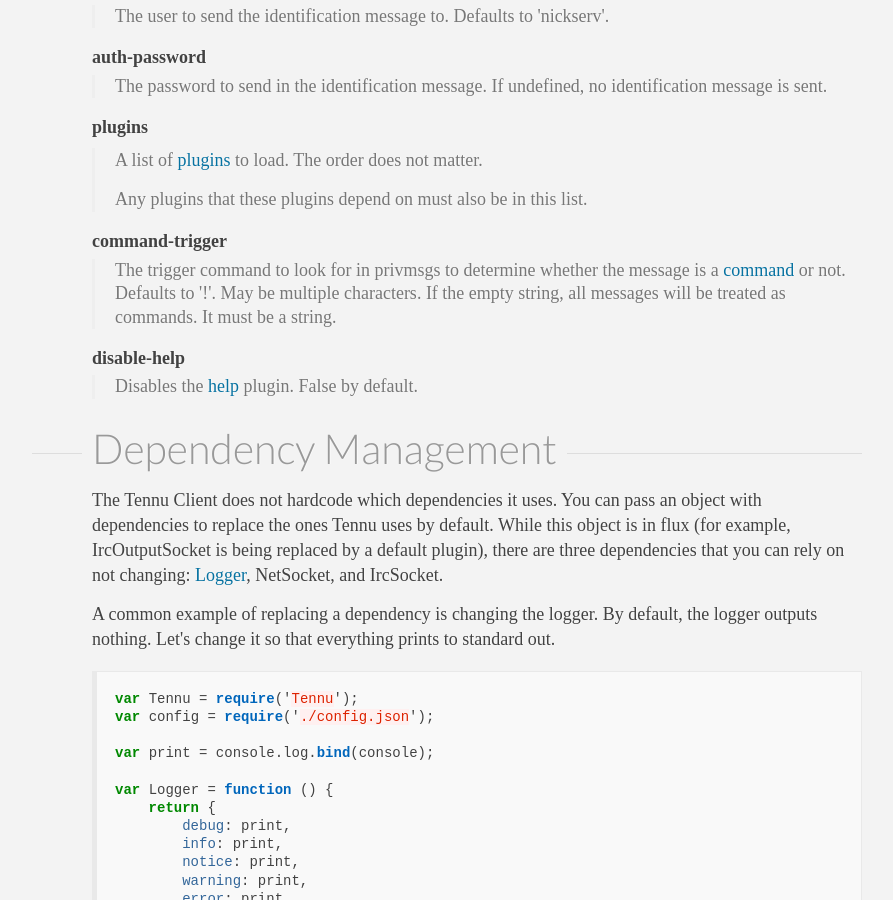
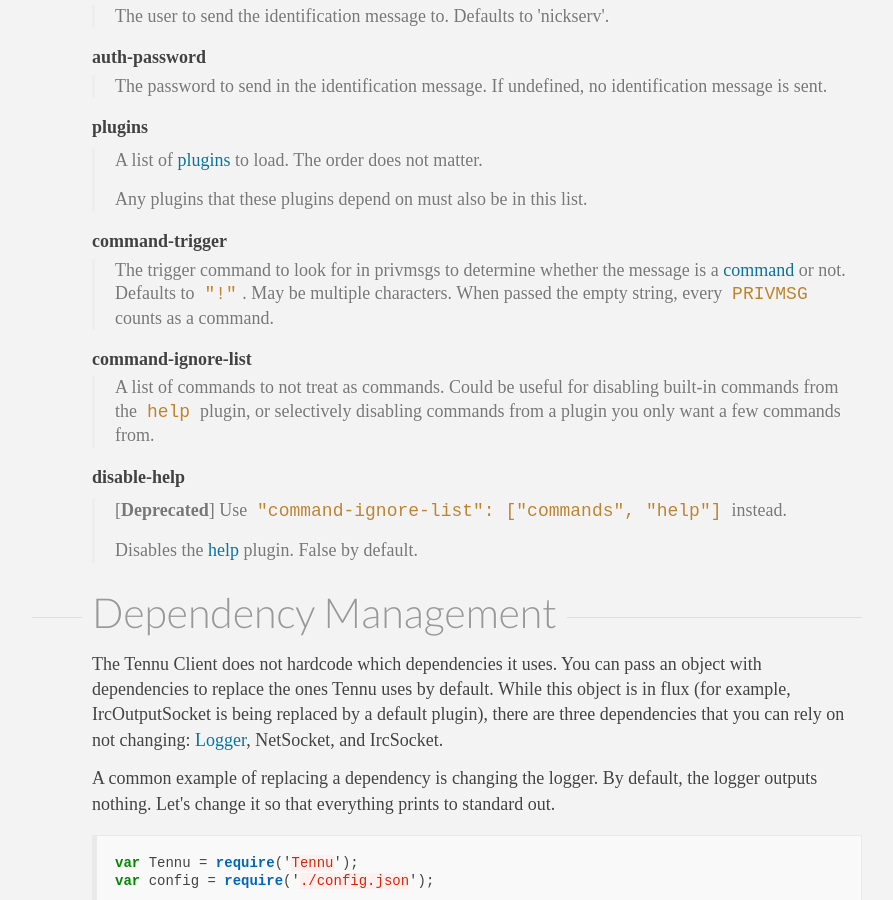
Before and after one commit to Tennu/tennu.github.io, a Jekyll site: the page built from documentation/api/configuration.html, in a window 1280 px wide and 900 px high, scrolled down 1690 px. Shown: the whole window, without its empty margins (163-1056 px from the left). Built offline with Jekyll 4.4.1, drawn with Linux system fonts in a browser that asks for light colours; some web fonts are replaced.

Commit message:
Commands and configuration stuff.

```diff
--- a/documentation/api/configuration.html
+++ b/documentation/api/configuration.html
@@ -69,10 +69,16 @@ title: Documentation
     </dd>
 
     <dt id="config-command-trigger">command-trigger</dt>
-    <dd>The trigger command to look for in privmsgs to determine whether the message is a <a href="commands">command</a> or not. Defaults to '!'. May be multiple characters. If the empty string, all messages will be treated as commands. It must be a string.</dd>
+    <dd>The trigger command to look for in privmsgs to determine whether the message is a <a href="command-properties">command</a> or not. Defaults to <code>"!"</code>. May be multiple characters. When passed the empty string, every <code>PRIVMSG</code> counts as a command.</dd>
+
+    <dt id="config-command-ignore-list">command-ignore-list</dt>
+    <dd>A list of commands to not treat as commands. Could be useful for disabling built-in commands from the <a href="/plugins/help"><code>help</code></a> plugin, or selectively disabling commands from a plugin you only want a few commands from.</dd>
 
     <dt id="config-disable-help">disable-help</dt>
-    <dd>Disables the <a href="/plugins/help">help</a> plugin. False by default.</dd>
+    <dd>
+        <p>[<b>Deprecated</b>] Use <code>"command-ignore-list": ["commands", "help"]</code> instead.</p>
+        <p>Disables the <a href="/plugins/help">help</a> plugin. False by default.</p>
+    </dd>
 </dl>
 
 <h2>Dependency Management</h2>
--- a/documentation/changelog.html
+++ b/documentation/changelog.html
@@ -15,6 +15,9 @@ title: Changelog
     <li>Internal: Replaced <code>lodash</code> with individual lodash function modules.</li>
     <li>Removed: <code>client.events</code> property. Use the <code>on</code>, <code>once</code>, and <code>off</code> methods on the client instead. Or the <code>handlers</code> hook if inside a plugin.</li>
     <li>Added: Replyname for numeric 001 (<code>RPL_WELCOME</code>) message.</li>
+    <li>Added: <code>PluginCommands.isCommand(Message)</code>.</li>
+    <li>Added: <code>PluginMessages.afterEmit(function)</code>.</li>
+    <li>Bugfix: Allow <code>command-trigger: ""</code> to work.</li>
 </ul>
 
 <h3>Upgrade Notes</h3>
--- a/plugins/messages.html
+++ b/plugins/messages.html
@@ -20,6 +20,9 @@ title: Messages Plugin
 <dl>
     <dt><code>isupport(isupport: Object)</code></dt>
     <dd>Private function for the <a class="server"><code>server</code></a> plugin.</dd>
+
+    <dt><code>afterEmit((?): ?)</code></dt>
+    <dd>Function that let's you add things to do after each handler. You probably won't need to use this.</dd>
 </dl>
 
 <h3>Plugin Hooks</h3>
```
Also changed, not shown: plugins/commands.html (+5 -5 lines), plugins/help.md (+2 -0 lines).
